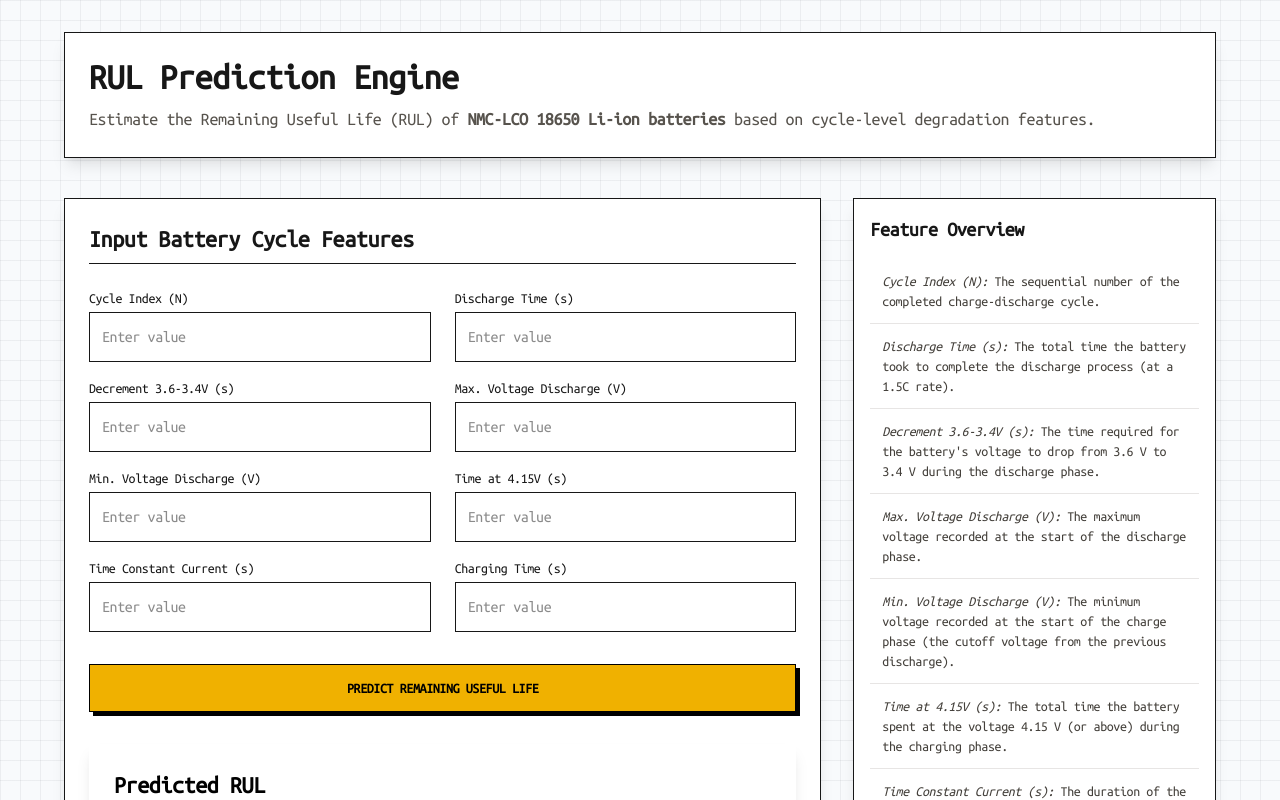
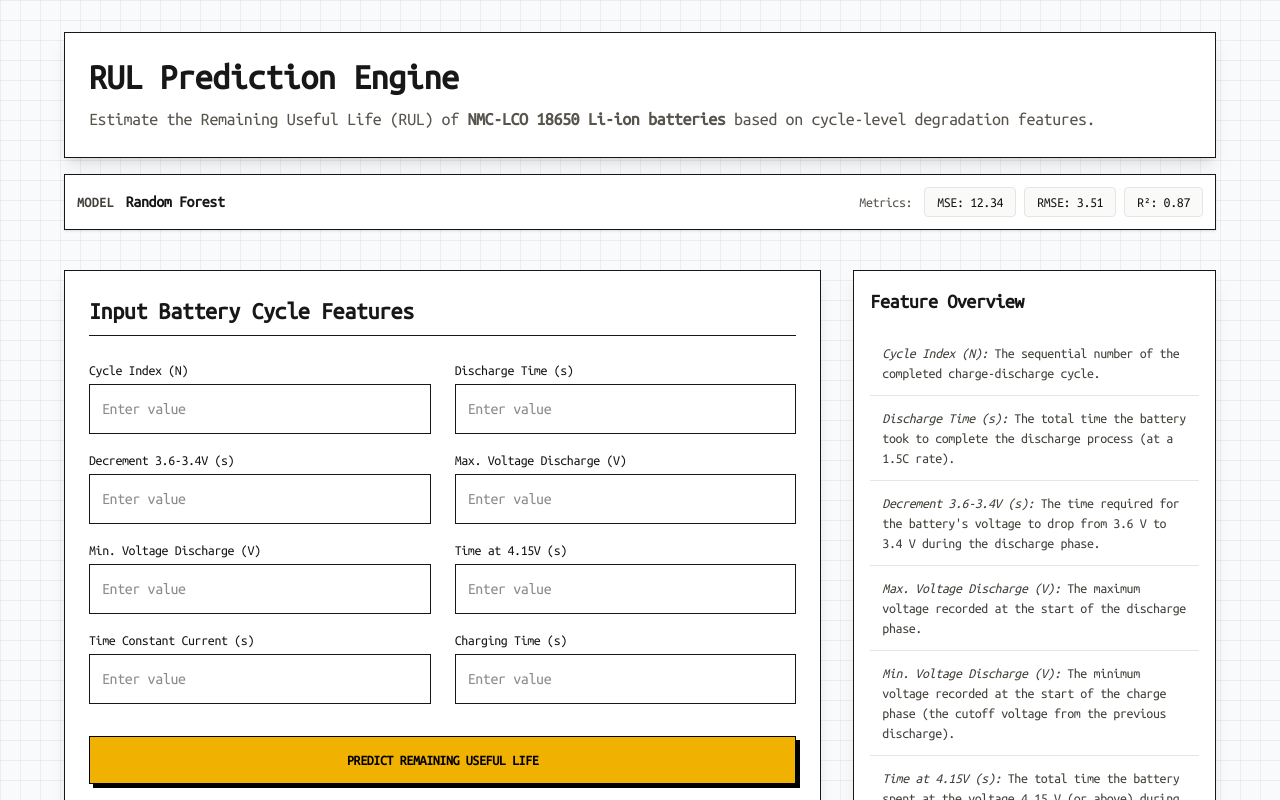
Before and after one commit to oyetanishq/rul-chemical-expo, a Next.js app in the folder web/: page / in a window 1280 px wide. Shown: the top 800 px of the page. Built offline with nearby package versions, Linux system fonts and the light colour scheme; no server answers.

Commit message:
web: random forest metrics

```diff
--- a/web/app/page.tsx
+++ b/web/app/page.tsx
@@ -43,6 +43,16 @@ const FEATURE_METADATA = [
     },
     { key: "charging_time", label: "Charging Time (s)", unit: "seconds", description: "The total time the battery took to complete the entire charge cycle (CC + CV)." },
 ] as const;
+
+// Metrics from the Random Forest training (placeholders — replace with real values as needed)
+const MODEL_INFO = {
+    name: "Random Forest",
+    metrics: {
+        mse: 12.34,
+        rmse: 3.51,
+        r2: 0.87,
+    },
+};
 
 const initialFormData: BatteryData = {
     cycle_index: "",
@@ -112,12 +122,52 @@ export default function RULPredictor() {
     return (
         <div className="min-h-dvh bg-base-light text-base-dark p-8">
             <div className="max-w-6xl mx-auto">
-                <header className="mb-10 p-6 border border-base-dark rounded-none bg-white shadow-lg">
+                <header className="mb-4 p-6 border border-base-dark rounded-none bg-white shadow-lg">
                     <h1 className="text-4xl font-extrabold text-base-dark mb-2">RUL Prediction Engine</h1>
                     <p className="text-lg text-stone-600">
                         Estimate the Remaining Useful Life (RUL) of <b>NMC-LCO 18650 Li-ion batteries</b> based on cycle-level degradation features.
                     </p>
                 </header>
+
+                {/* Top info bar: model name + metrics with hover tooltips explaining each metric */}
+                <div className="mb-10 p-3 border border-base-dark rounded-none bg-white shadow-sm flex items-center justify-between gap-4">
+                    <div className="flex items-center gap-3">
+                        <strong className="text-sm uppercase tracking-wide text-stone-700">Model</strong>
+                        <span className="text-base font-bold">{MODEL_INFO.name}</span>
+                    </div>
+
+                    <div className="flex items-center gap-3">
+                        <div className="text-sm text-stone-600">Metrics:</div>
+                        <div className="flex items-center gap-2">
+                            <span
+                                role="img"
+                                aria-label="Mean Squared Error"
+                                title="Mean Squared Error (MSE): average squared difference between predicted and actual values. Lower is better."
+                                className="px-3 py-1 border border-stone-200 rounded bg-stone-50 text-sm"
+                            >
+                                MSE: {MODEL_INFO.metrics.mse}
+                            </span>
+
+                            <span
+                                role="img"
+                                aria-label="Root Mean Squared Error"
+                                title="Root Mean Squared Error (RMSE): square root of MSE; same units as target. Lower is better."
+                                className="px-3 py-1 border border-stone-200 rounded bg-stone-50 text-sm"
+                            >
+                                RMSE: {MODEL_INFO.metrics.rmse}
+                            </span>
+
+                            <span
+                                role="img"
+                                aria-label="R squared"
+                                title="R² (Coefficient of Determination): proportion of variance explained by the model. 1 is perfect, 0 means no explanatory power."
+                                className="px-3 py-1 border border-stone-200 rounded bg-stone-50 text-sm"
+                            >
+                                R²: {MODEL_INFO.metrics.r2}
+                            </span>
+                        </div>
+                    </div>
+                </div>
 
                 <main className="grid grid-cols-1 lg:grid-cols-3 gap-8">
                     {/* Input Form Column (Col 1-2) */}
```
